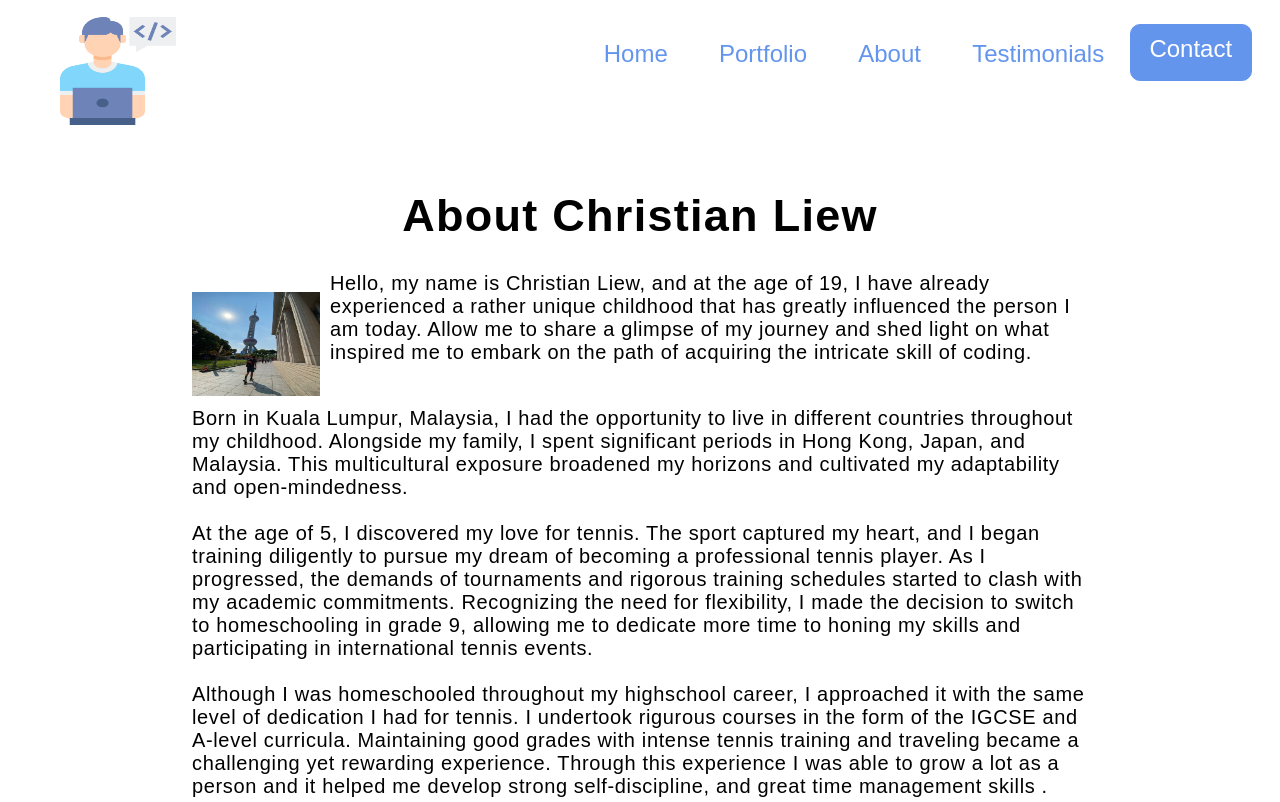
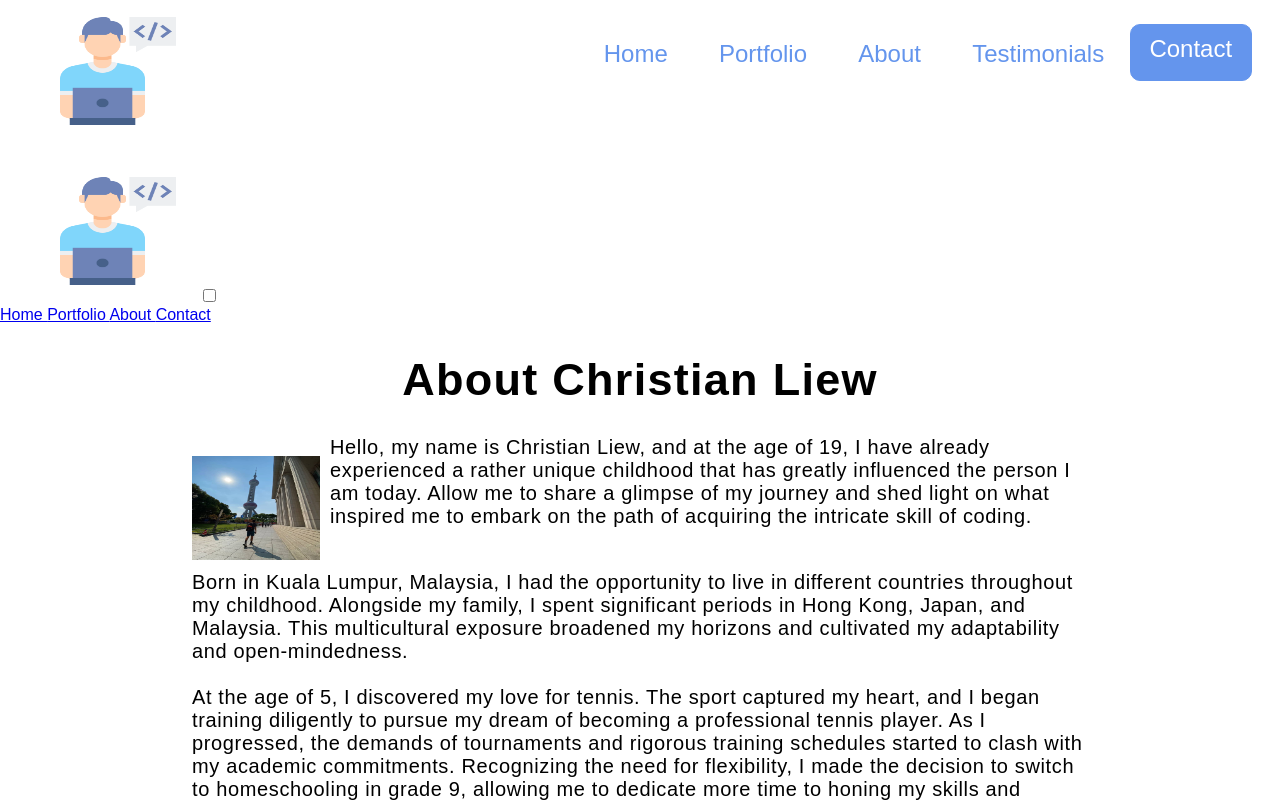
Before and after one commit to CALChris1/Personal-portfolio, a plain HTML site: page about.html in a window 1280 px wide. Shown: the top 802 px of the page. Drawn offline with Linux system fonts and the light colour scheme.

Commit message:
Added html code for the burger menu

```diff
--- a/about.html
+++ b/about.html
@@ -9,6 +9,7 @@
   </head>
   <body>
     <section class="menu-bar">
+      <!-- <section class="header"> -->
       <img class="logo" src="assets/programmer.png" alt="Logo" />
       <a
         href="file:///Users/christianliew/Desktop/C.Liew/Personal-Projects/Portfolio-Website/index.html"
@@ -23,16 +24,43 @@
         id="about"
         >About</a
       >
-      <a
-        href=""
-        id="testimonials"
-        >Testimonials</a
-      >
+      <a href="" id="testimonials">Testimonials</a>
       <a
         href="file:///Users/christianliew/Desktop/C.Liew/Personal-Projects/Portfolio-Website/contact.html"
         id="contact"
         >Contact</a
       >
+    </section>
+
+    <section id="hamburger-menu">
+      <img class="logo" src="assets/programmer.png" alt="Logo" />
+      <label class="hamburger-menu">
+        <input type="checkbox" />
+      </label>
+      <aside class="sidebar">
+        <nav>
+          <a
+            href="file:///Users/christianliew/Desktop/C.Liew/Personal-Projects/Portfolio-Website/index.html"
+          >
+            Home
+          </a>
+          <a
+            href="file:///Users/christianliew/Desktop/C.Liew/Personal-Projects/Portfolio-Website/portfolio.html"
+          >
+            Portfolio
+          </a>
+          <a
+            href="file:///Users/christianliew/Desktop/C.Liew/Personal-Projects/Portfolio-Website/about.html"
+          >
+            About
+          </a>
+          <a
+            href="file:///Users/christianliew/Desktop/C.Liew/Personal-Projects/Portfolio-Website/contact.html"
+          >
+            Contact
+          </a>
+        </nav>
+      </aside>
     </section>
 
     <h1 class="about-chris">About Christian Liew</h1>
```
